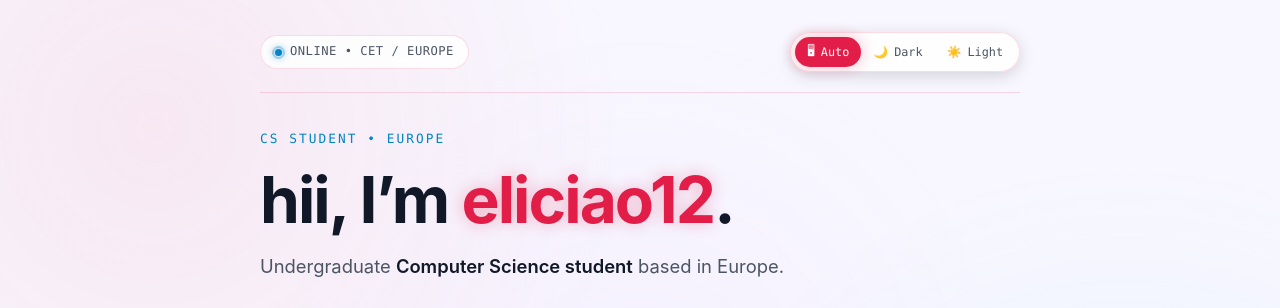
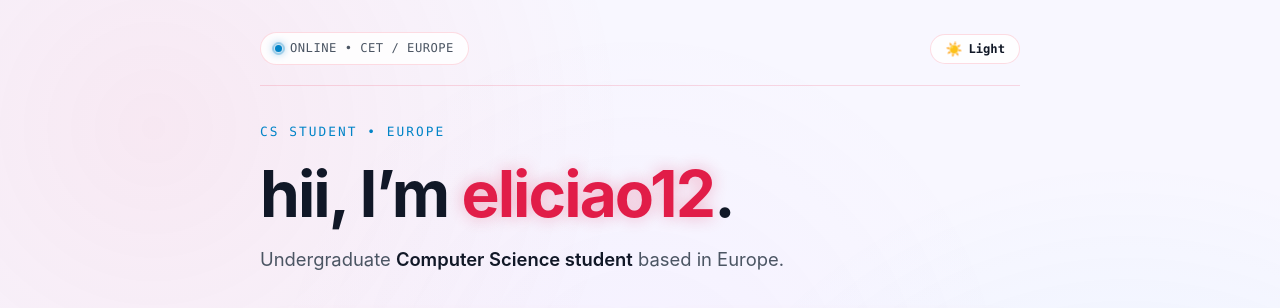
Before and after one commit to eliciao12/eliciao12.eu, a plain HTML site: page index.html in a window 1280 px wide. Shown: the top 308 px of the page. Drawn offline with Linux system fonts and the light colour scheme.

Commit message:
Simplify theme control to single toggle button

```diff
--- a/index.html
+++ b/index.html
@@ -27,18 +27,11 @@
           <span>ONLINE &bull; CET / EUROPE</span>
         </div>
 
-        <!-- Automatic & Manual Theme Switcher -->
-        <div class="theme-segmented-control" role="group" aria-label="Theme mode selection">
-          <button class="theme-segment-btn" type="button" data-mode="auto" title="Follow system OS setting">
-            <span>🖥</span> Auto
-          </button>
-          <button class="theme-segment-btn" type="button" data-mode="dark" title="Force dark mode">
-            <span>🌙</span> Dark
-          </button>
-          <button class="theme-segment-btn" type="button" data-mode="light" title="Force light mode">
-            <span>☀️</span> Light
-          </button>
-        </div>
+        <!-- Simple Theme Toggle Button -->
+        <button id="theme-toggle-btn" class="theme-btn" type="button" aria-label="Toggle theme" title="Toggle theme">
+          <span class="theme-icon">🌙</span>
+          <span class="theme-label">Dark</span>
+        </button>
       </header>
 
       <!-- Hero Profile Section (Pure Typography — No PFP) -->
--- a/script.js
+++ b/script.js
@@ -59,62 +59,56 @@ function updateLastFMWidget() {
 // Auto-refresh Last.fm activity every 30 seconds
 setInterval(updateLastFMWidget, 30000);
 
-// 3. Automatic & Manual Theme Switcher (Auto / Dark / Light)
-const systemDarkQuery = window.matchMedia('(prefers-color-scheme: dark)');
-const themeButtons = document.querySelectorAll('.theme-segment-btn');
+// 3. Simple Theme Toggle Button (Automatic Default + One-Click Toggle)
+const themeToggleBtn = document.getElementById('theme-toggle-btn');
+const themeIconEl = themeToggleBtn ? themeToggleBtn.querySelector('.theme-icon') : null;
+const themeLabelEl = themeToggleBtn ? themeToggleBtn.querySelector('.theme-label') : null;
 const rootElement = document.documentElement;
 
-function getEffectiveTheme(mode) {
-  if (mode === 'auto') {
-    return systemDarkQuery.matches ? 'dark' : 'light';
-  }
-  return mode;
+function getInitialTheme() {
+  const saved = localStorage.getItem('user-theme');
+  if (saved) return saved;
+  return window.matchMedia('(prefers-color-scheme: light)').matches ? 'light' : 'dark';
 }
 
-function applyThemeMode(mode, showNotification = false) {
-  const effectiveTheme = getEffectiveTheme(mode);
-  rootElement.setAttribute('data-theme', effectiveTheme);
-  rootElement.setAttribute('data-theme-mode', mode);
-  localStorage.setItem('theme-mode', mode);
+function setTheme(theme, notify = false) {
+  rootElement.setAttribute('data-theme', theme);
+  localStorage.setItem('user-theme', theme);
 
-  // Update active state in segmented control
-  themeButtons.forEach((btn) => {
-    if (btn.getAttribute('data-mode') === mode) {
-      btn.classList.add('active');
+  if (themeIconEl && themeLabelEl) {
+    if (theme === 'dark') {
+      themeIconEl.textContent = '🌙';
+      themeLabelEl.textContent = 'Dark';
     } else {
-      btn.classList.remove('active');
+      themeIconEl.textContent = '☀️';
+      themeLabelEl.textContent = 'Light';
     }
-  });
+  }
 
   updateLastFMWidget();
 
-  if (showNotification) {
-    const label = mode === 'auto' ? `Auto (System ${effectiveTheme})` : `${mode.toUpperCase()} mode`;
-    showToast(`Theme: ${label}`);
+  if (notify) {
+    showToast(`Switched to ${theme.toUpperCase()} mode ✨`);
   }
 }
 
-// Listen for OS system theme changes
-systemDarkQuery.addEventListener('change', () => {
-  const currentMode = localStorage.getItem('theme-mode') || 'auto';
-  if (currentMode === 'auto') {
-    applyThemeMode('auto');
+// Initial theme setup (auto-detects system if first visit)
+setTheme(getInitialTheme(), false);
+
+// Listen to OS theme changes if user hasn't manually set one yet
+window.matchMedia('(prefers-color-scheme: dark)').addEventListener('change', (e) => {
+  if (!localStorage.getItem('user-theme')) {
+    setTheme(e.matches ? 'dark' : 'light', false);
   }
 });
 
-// Segmented button click handlers
-themeButtons.forEach((btn) => {
-  btn.addEventListener('click', () => {
-    const selectedMode = btn.getAttribute('data-mode');
-    if (selectedMode) {
-      applyThemeMode(selectedMode, true);
-    }
+if (themeToggleBtn) {
+  themeToggleBtn.addEventListener('click', () => {
+    const current = rootElement.getAttribute('data-theme') || 'dark';
+    const next = current === 'dark' ? 'light' : 'dark';
+    setTheme(next, true);
   });
-});
-
-// Initial boot: default to 'auto' (automatic system detection)
-const initialMode = localStorage.getItem('theme-mode') || 'auto';
-applyThemeMode(initialMode, false);
+}
 
 // 4. Copy Email with Toast Feedback
 const copyBtn = document.getElementById('copy-email-btn');
--- a/styles.css
+++ b/styles.css
@@ -148,43 +148,33 @@ body {
   100% { transform: scale(1.6); opacity: 0; }
 }
 
-/* Theme Segmented Switcher (Auto / Dark / Light) */
-.theme-segmented-control {
+/* Simple Theme Toggle Button */
+.theme-btn {
   display: inline-flex;
   align-items: center;
-  padding: 4px;
+  gap: 6px;
+  padding: 6px 14px;
   border-radius: 9999px;
   background: var(--surface);
   border: 1px solid var(--border);
-  box-shadow: 0 4px 16px rgba(0, 0, 0, 0.15);
+  color: var(--text);
+  font-family: var(--font-mono);
+  font-size: 0.76rem;
+  font-weight: 600;
+  cursor: pointer;
   backdrop-filter: blur(12px);
-}
-
-.theme-segment-btn {
-  display: inline-flex;
-  align-items: center;
-  gap: 6px;
-  padding: 5px 12px;
-  border-radius: 9999px;
-  font-family: var(--font-mono);
-  font-size: 0.74rem;
-  font-weight: 500;
-  color: var(--text-muted);
-  background: transparent;
-  border: none;
-  cursor: pointer;
-  white-space: nowrap;
   transition: all 180ms ease;
 }
 
-.theme-segment-btn:hover {
-  color: var(--text);
+.theme-btn:hover {
+  border-color: var(--border-hover);
+  background: var(--surface-hover);
+  box-shadow: var(--neon-glow);
+  transform: translateY(-1px);
 }
 
-.theme-segment-btn.active {
-  color: var(--accent-contrast);
-  background: var(--accent);
-  box-shadow: var(--neon-glow);
+.theme-icon {
+  font-size: 0.85rem;
 }
 
 /* ============================================================
```
